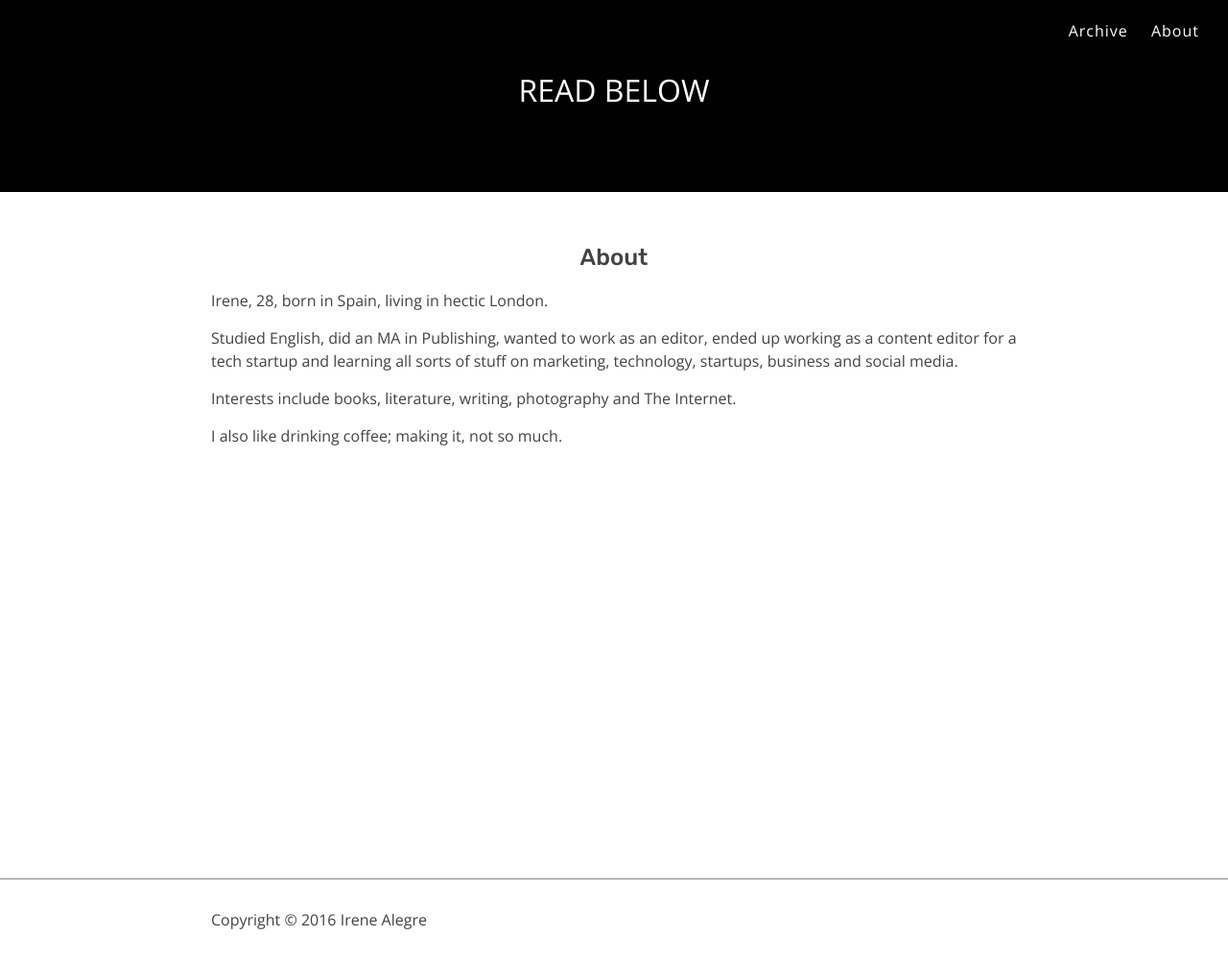
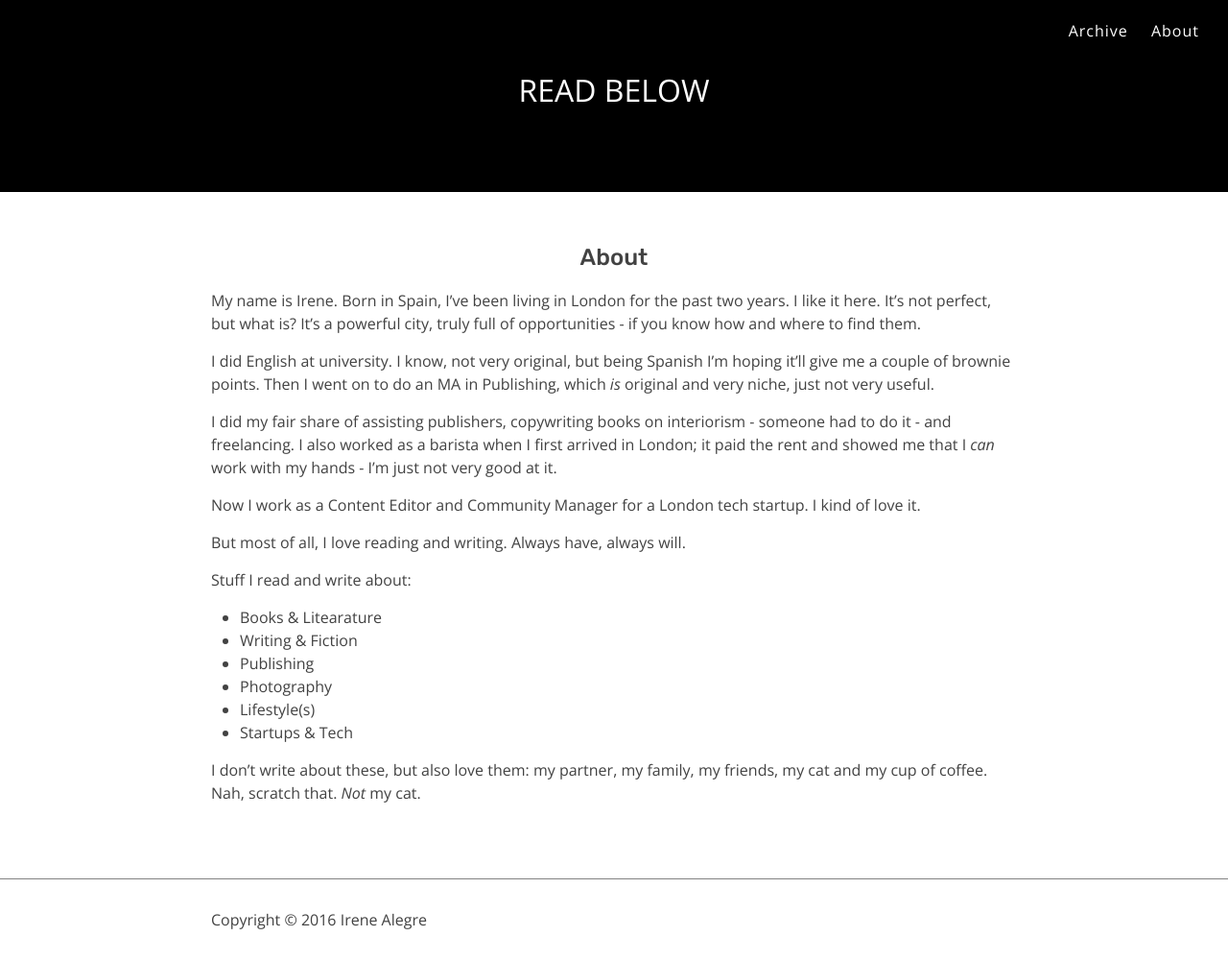
Before and after one commit to irenealgi/readbelow, a Jekyll site: the page built from about.md, in a window 1280 px wide. Shown: the whole page at 96% size. Built offline with Jekyll 4.4.1, drawn with Linux system fonts in a browser that asks for light colours.

Commit message:
Update about.md

```diff
--- a/about.md
+++ b/about.md
@@ -3,12 +3,23 @@ layout: page
 title: About
 ---
 
-Irene, 28, born in Spain, living in hectic London.
+My name is Irene. Born in Spain, I've been living in London for the past two years. I like it here. It's not perfect, but what is? It's a powerful city, truly full of opportunities - if you know how and where to find them.
 
-Studied English, did an MA in Publishing, wanted to work as an editor, ended up
-working as a content editor for a tech startup and learning all sorts of stuff
-on marketing, technology, startups, business and social media.
+I did English at university. I know, not very original, but being Spanish I'm hoping it'll give me a couple of brownie points. Then I went on to do an MA in Publishing, which _is_ original and very niche, just not very useful.
 
-Interests include books, literature, writing, photography and The Internet.
+I did my fair share of assisting publishers, copywriting books on interiorism - someone had to do it - and freelancing. I also worked as a barista when I first arrived in London; it paid the rent and showed me that I _can_ work with my hands - I'm just not very good at it.
 
-I also like drinking coffee; making it, not so much.
+Now I work as a Content Editor and Community Manager for a London tech startup. I kind of love it.
+
+But most of all, I love reading and writing. Always have, always will.
+
+Stuff I read and write about:
+
+- Books & Litearature
+- Writing & Fiction
+- Publishing
+- Photography
+- Lifestyle(s)
+- Startups & Tech
+
+I don't write about these, but also love them: my partner, my family, my friends, my cat and my cup of coffee. Nah, scratch that. _Not_ my cat.
```
